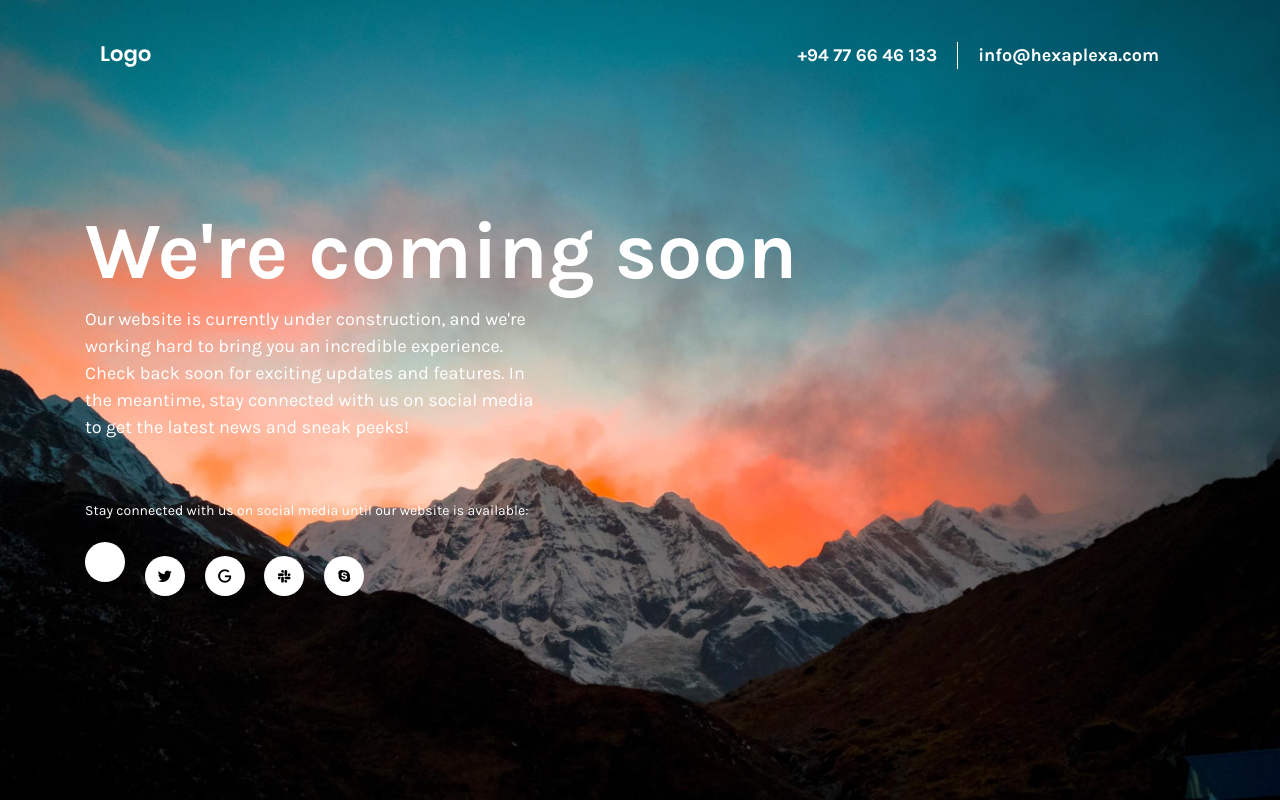
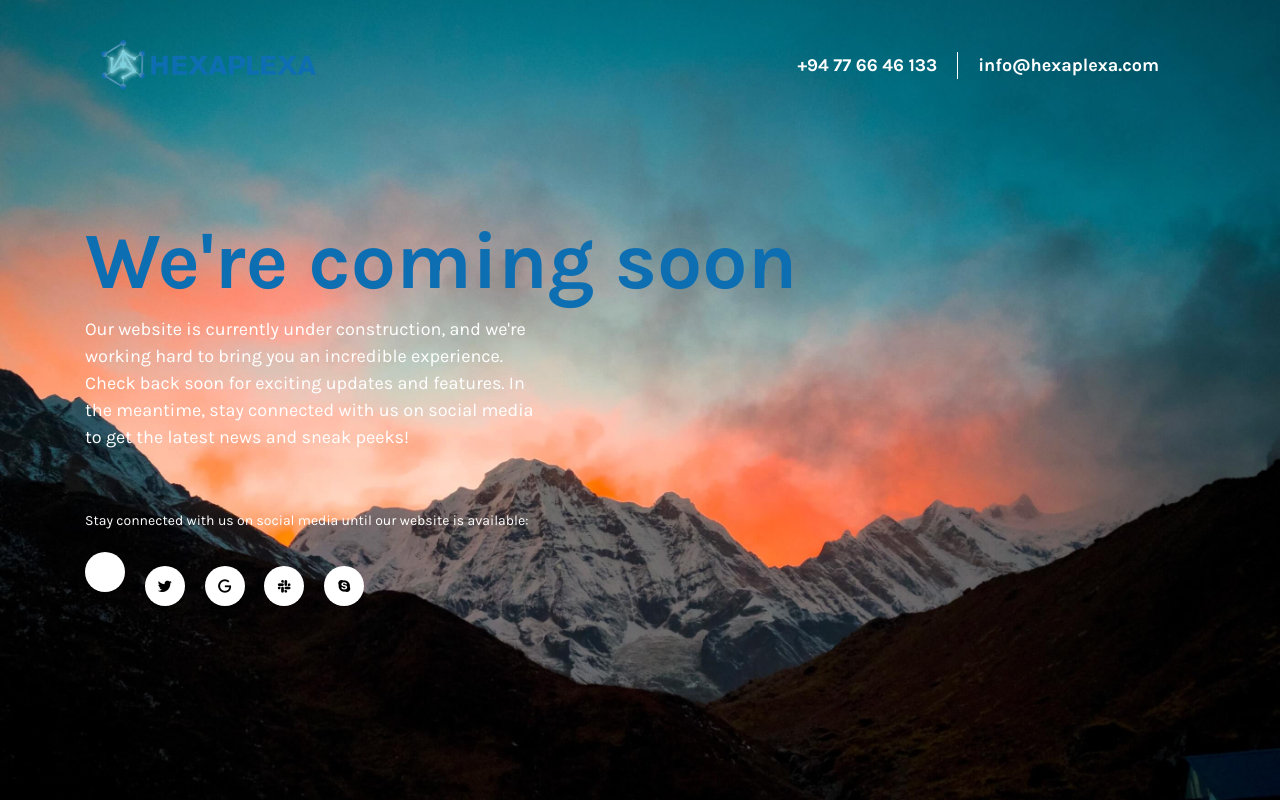
Before and after one commit to Ravindukavi/hexaplexa-coming-soon-page, a plain HTML site: page index.html in a window 1280 px wide. Drawn offline with nearby package versions, Linux system fonts and the light colour scheme.

Commit message:
logo added & color changed

```diff
--- a/assets/css/bd-coming-soon.css
+++ b/assets/css/bd-coming-soon.css
@@ -13,7 +13,7 @@ body {
 .navbar-brand {
   margin-right: 0; }
   .navbar-brand img {
-    height: 21px; }
+    height: 50px; }
 
 .navbar-dark {
   padding-top: 35px;
@@ -35,6 +35,7 @@ body {
 .page-title {
   font-size: 80px;
   font-weight: bold;
+  color:#0d6fb2;
   margin-bottom: 6px; }
   @media (max-width: 767px) {
     .page-title {
--- a/index.html
+++ b/index.html
@@ -18,7 +18,7 @@
         <div class="container">
             <nav class="navbar navbar-dark bg-transparenet">
                 <a class="navbar-brand" href="#">
-                    <img src="assets/images/logo.svg" alt="logo">
+                    <img src="assets/images/logo.png" alt="logo">
                 </a>
                 <span class="navbar-text ml-auto d-none d-sm-inline-block">+94 77 66 46 133 </span>
                 <span class="navbar-text d-none d-sm-inline-block">info@hexaplexa.com</span>
```
Also changed, not shown: assets/images/logo.png (added).
